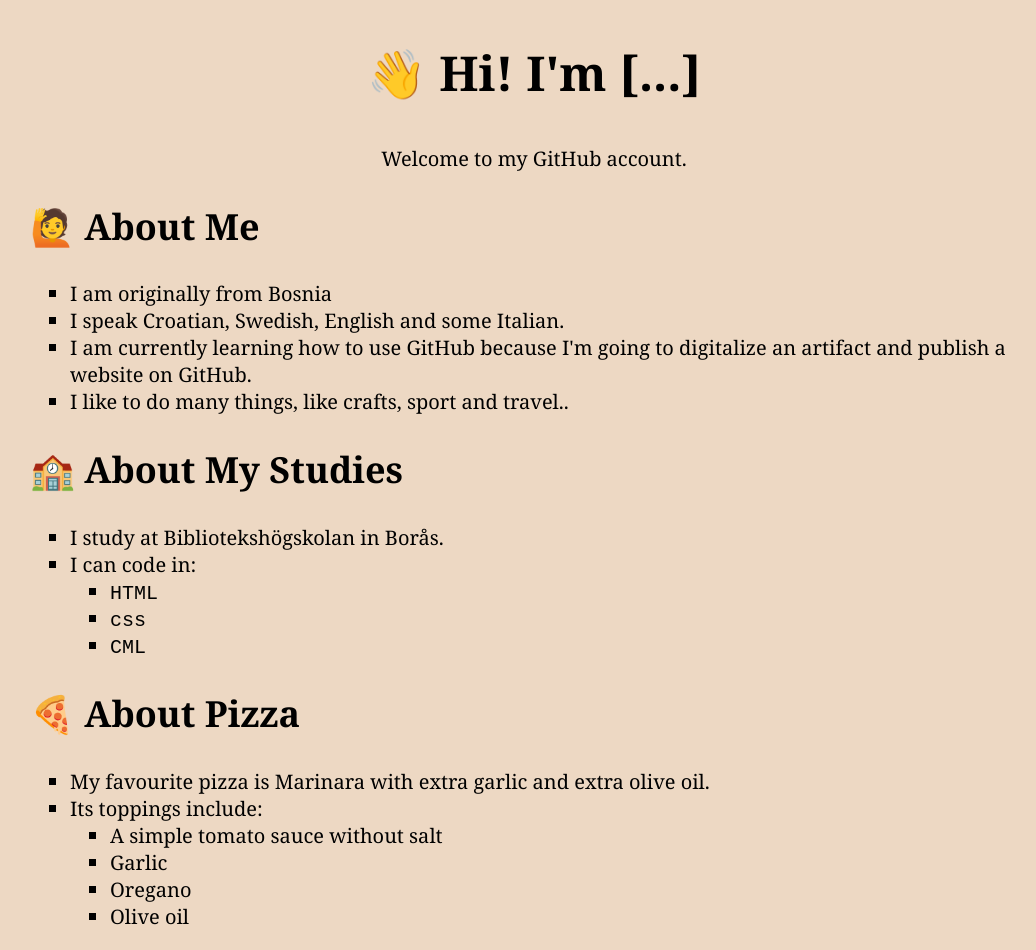
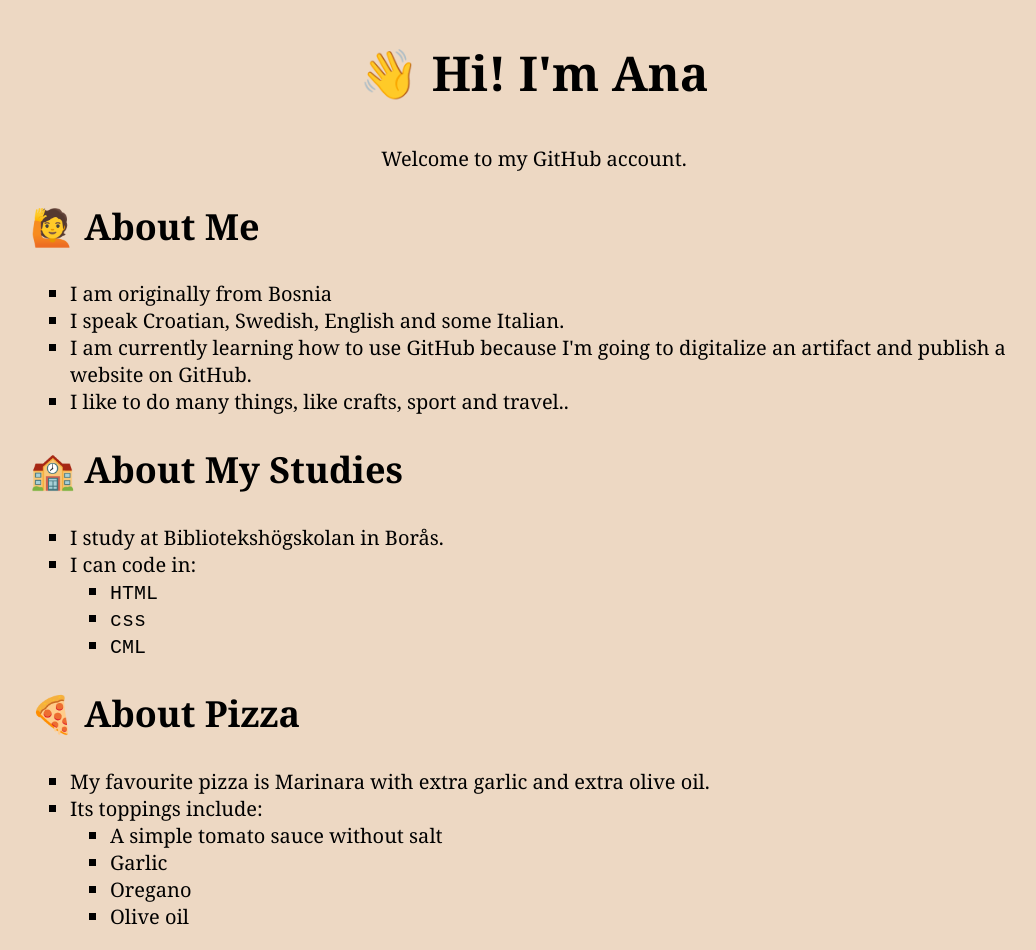
Before and after one commit to anabananalalala/about-me, a plain HTML site: page index.html in a window 1280 px wide. Shown: the whole page, without its empty margins (106-1142 px from the left). Drawn offline with Linux system fonts and the light colour scheme.

Commit message:
Added my name in the title

```diff
--- a/index.html
+++ b/index.html
@@ -7,7 +7,7 @@
     </head>
     <body>
         <article>
-        <h1>&#128075; Hi! I'm [...]</h1>
+        <h1>&#128075; Hi! I'm Ana</h1>
         <p>
             Welcome to my GitHub account.
         </p>
```
